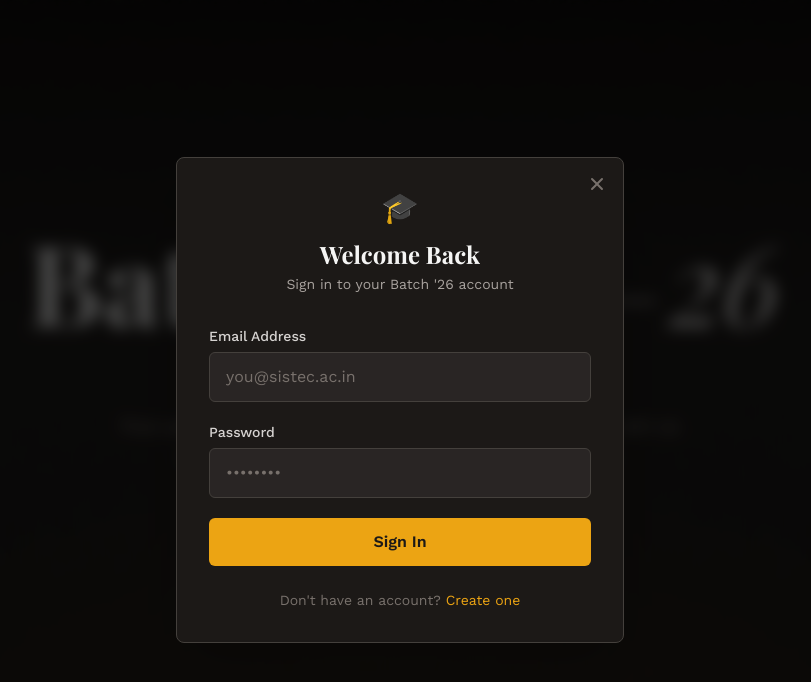
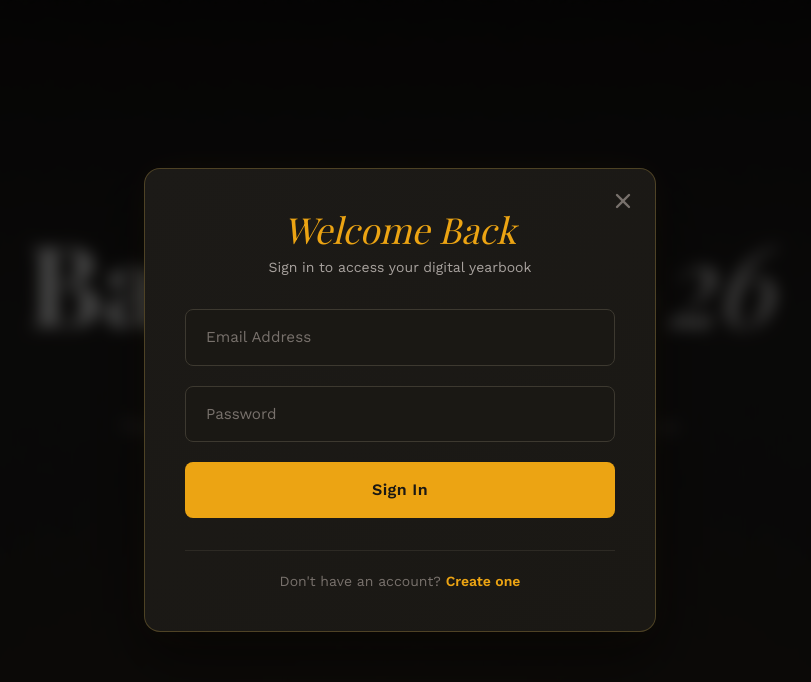
Before and after one commit to sahilAglawe/classof2022-26, a React (Vite) app: page / in a window 1280 px wide. Both pictures are taken after a click on the button "STUDENT LOGIN". Shown: the top 682 px of the page, without its empty margins (240-1051 px from the left). Built offline with nearby package versions, Linux system fonts and the light colour scheme; a web font is replaced by a local one.

Commit message:
feat: add SignInModal component with sign-in and registration form functionality

```diff
--- a/src/components/SignInModal.jsx
+++ b/src/components/SignInModal.jsx
@@ -1,73 +1,319 @@
+import { useState } from 'react'
+
 export default function SignInModal({ onClose }) {
+  const [mode, setMode] = useState('signin') // 'signin' or 'register'
+
+  // Sign In state
+  const [email, setEmail] = useState('')
+  const [password, setPassword] = useState('')
+
+  // Register state
+  const [regName, setRegName] = useState('')
+  const [regEmail, setRegEmail] = useState('')
+  const [regRoll, setRegRoll] = useState('')
+  const [regPassword, setRegPassword] = useState('')
+  const [regError, setRegError] = useState('')
+  const [signInError, setSignInError] = useState('')
+
+  const handleSignIn = (e) => {
+    e.preventDefault()
+    setSignInError('')
+    if (!email.trim() || !password.trim()) {
+      setSignInError('Please fill in all fields.')
+      return
+    }
+    // TODO: Connect to Firebase auth
+    console.log('Sign In:', { email, password })
+  }
+
+  const handleRegister = (e) => {
+    e.preventDefault()
+    setRegError('')
+
+    if (!regName.trim() || !regEmail.trim() || !regPassword.trim()) {
+      setRegError('Name, Email, and Password are mandatory.')
+      return
+    }
+
+    // Validate roll number range
+    if (regRoll.trim()) {
+      const rollNum = parseInt(regRoll, 10)
+      if (
+        isNaN(rollNum) ||
+        rollNum < 2241881242001 ||
+        rollNum > 2241881242080
+      ) {
+        setRegError('Roll number must be between 2241881242001 and 2241881242080.')
+        return
+      }
+    }
+
+    // TODO: Connect to Firebase auth + Firestore
+    console.log('Register:', {
+      name: regName,
+      email: regEmail,
+      branch: 'CSE',
+      rollNo: regRoll,
+      password: regPassword,
+    })
+  }
+
+  const switchMode = () => {
+    setMode(mode === 'signin' ? 'register' : 'signin')
+    setRegError('')
+    setSignInError('')
+  }
+
   return (
     <div
       className="fixed inset-0 z-[60] flex items-center justify-center bg-black/70 backdrop-blur-sm animate-fade-in"
       onClick={onClose}
     >
       <div
-        className="bg-stone-900 border border-stone-700 rounded-lg p-8 w-full max-w-md mx-4 shadow-2xl relative"
+        className="w-full max-w-lg mx-4 relative"
+        style={{
+          background: 'linear-gradient(145deg, #1c1a17, #1a1814)',
+          border: '1px solid rgba(196, 164, 75, 0.3)',
+          borderRadius: '1rem',
+          padding: '2.5rem',
+          boxShadow: '0 25px 60px rgba(0,0,0,0.5), 0 0 40px rgba(196,164,75,0.05)',
+        }}
         onClick={(e) => e.stopPropagation()}
       >
         {/* Close button */}
         <button
           onClick={onClose}
-          className="absolute top-4 right-4 text-stone-500 hover:text-stone-200 transition-colors cursor-pointer"
+          className="absolute top-5 right-5 text-stone-500 hover:text-stone-300 transition-colors cursor-pointer"
         >
-          <svg xmlns="http://www.w3.org/2000/svg" className="h-5 w-5" viewBox="0 0 20 20" fill="currentColor">
+          <svg xmlns="http://www.w3.org/2000/svg" className="h-6 w-6" viewBox="0 0 20 20" fill="currentColor">
             <path fillRule="evenodd" d="M4.293 4.293a1 1 0 011.414 0L10 8.586l4.293-4.293a1 1 0 111.414 1.414L11.414 10l4.293 4.293a1 1 0 01-1.414 1.414L10 11.414l-4.293 4.293a1 1 0 01-1.414-1.414L8.586 10 4.293 5.707a1 1 0 010-1.414z" clipRule="evenodd" />
           </svg>
         </button>
 
+        {mode === 'signin' ? (
+          /* =================== SIGN IN =================== */
+          <>
             {/* Header */}
             <div className="text-center mb-8">
-          <span className="text-3xl mb-3 block">🎓</span>
               <h2
-            className="text-2xl font-bold text-stone-100 mb-1"
-            style={{ fontFamily: 'var(--font-serif)' }}
+                className="text-3xl md:text-4xl mb-2"
+                style={{
+                  fontFamily: 'var(--font-serif)',
+                  fontStyle: 'italic',
+                  fontWeight: 400,
+                  color: 'var(--color-gold-500)',
+                }}
               >
                 Welcome Back
               </h2>
-          <p className="text-stone-400 text-sm">Sign in to your Batch '26 account</p>
+              <p className="text-stone-400 text-sm">Sign in to access your digital yearbook</p>
             </div>
 
             {/* Form */}
-        <form onSubmit={(e) => e.preventDefault()} className="space-y-5">
-          <div>
-            <label className="block text-sm font-medium text-stone-300 mb-1.5">
-              Email Address
-            </label>
+            <form onSubmit={handleSignIn} className="space-y-5">
               <input
                 type="email"
-              placeholder="you@sistec.ac.in"
-              className="w-full px-4 py-3 bg-stone-800 border border-stone-700 rounded-md text-stone-100 placeholder-stone-500 focus:outline-none focus:border-gold-500 focus:ring-1 focus:ring-gold-500 transition-all"
+                value={email}
+                onChange={(e) => setEmail(e.target.value)}
+                placeholder="Email Address"
+                required
+                className="w-full px-5 py-4 rounded-lg text-stone-100 placeholder-stone-500 focus:outline-none transition-all"
+                style={{
+                  background: '#1a1814',
+                  border: '1px solid #3d3930',
+                  fontSize: '0.95rem',
+                }}
+                onFocus={(e) => e.target.style.borderColor = 'var(--color-gold-500)'}
+                onBlur={(e) => e.target.style.borderColor = '#3d3930'}
               />
-          </div>
-          <div>
-            <label className="block text-sm font-medium text-stone-300 mb-1.5">
-              Password
-            </label>
               <input
                 type="password"
-              placeholder="••••••••"
-              className="w-full px-4 py-3 bg-stone-800 border border-stone-700 rounded-md text-stone-100 placeholder-stone-500 focus:outline-none focus:border-gold-500 focus:ring-1 focus:ring-gold-500 transition-all"
+                value={password}
+                onChange={(e) => setPassword(e.target.value)}
+                placeholder="Password"
+                required
+                className="w-full px-5 py-4 rounded-lg text-stone-100 placeholder-stone-500 focus:outline-none transition-all"
+                style={{
+                  background: '#1a1814',
+                  border: '1px solid #3d3930',
+                  fontSize: '0.95rem',
+                }}
+                onFocus={(e) => e.target.style.borderColor = 'var(--color-gold-500)'}
+                onBlur={(e) => e.target.style.borderColor = '#3d3930'}
               />
-          </div>
+
+              {signInError && (
+                <p className="text-red-400 text-sm text-center">{signInError}</p>
+              )}
 
               <button
                 type="submit"
-            className="w-full py-3 bg-gold-500 hover:bg-gold-600 text-stone-900 font-semibold rounded-md transition-colors duration-300 cursor-pointer"
+                className="w-full py-4 rounded-lg font-semibold text-base tracking-wide transition-all duration-300 cursor-pointer hover:brightness-110"
+                style={{
+                  background: 'var(--color-gold-500)',
+                  color: '#1a1814',
+                }}
               >
                 Sign In
               </button>
             </form>
 
-        <p className="text-center text-stone-500 text-sm mt-6">
+            {/* Divider + Switch */}
+            <div className="mt-8 pt-5" style={{ borderTop: '1px solid #2d2a24' }}>
+              <p className="text-center text-stone-500 text-sm">
                 Don't have an account?{' '}
-          <button className="text-gold-500 hover:underline cursor-pointer">
+                <button
+                  onClick={switchMode}
+                  className="font-semibold hover:underline cursor-pointer"
+                  style={{ color: 'var(--color-gold-500)' }}
+                >
                   Create one
                 </button>
               </p>
             </div>
+          </>
+        ) : (
+          /* =================== REGISTER =================== */
+          <>
+            {/* Header */}
+            <div className="text-center mb-8">
+              <h2
+                className="text-3xl md:text-4xl mb-2"
+                style={{
+                  fontFamily: 'var(--font-serif)',
+                  fontStyle: 'italic',
+                  fontWeight: 400,
+                  color: 'var(--color-gold-500)',
+                }}
+              >
+                Request Access
+              </h2>
+              <p className="text-stone-400 text-sm">Request access to join the digital archive</p>
+            </div>
+
+            {/* Form */}
+            <form onSubmit={handleRegister} className="space-y-4">
+              {/* Row 1: Name + Email */}
+              <div className="grid grid-cols-1 md:grid-cols-2 gap-4">
+                <input
+                  type="text"
+                  value={regName}
+                  onChange={(e) => setRegName(e.target.value)}
+                  placeholder="Full Name *"
+                  required
+                  className="w-full px-5 py-4 rounded-lg text-stone-100 placeholder-stone-500 focus:outline-none transition-all"
+                  style={{
+                    background: '#1a1814',
+                    border: '1px solid #3d3930',
+                    fontSize: '0.95rem',
+                  }}
+                  onFocus={(e) => e.target.style.borderColor = 'var(--color-gold-500)'}
+                  onBlur={(e) => e.target.style.borderColor = '#3d3930'}
+                />
+                <input
+                  type="email"
+                  value={regEmail}
+                  onChange={(e) => setRegEmail(e.target.value)}
+                  placeholder="Email Address *"
+                  required
+                  className="w-full px-5 py-4 rounded-lg text-stone-100 placeholder-stone-500 focus:outline-none transition-all"
+                  style={{
+                    background: '#1a1814',
+                    border: '1px solid #3d3930',
+                    fontSize: '0.95rem',
+                  }}
+                  onFocus={(e) => e.target.style.borderColor = 'var(--color-gold-500)'}
+                  onBlur={(e) => e.target.style.borderColor = '#3d3930'}
+                />
+              </div>
+
+              {/* Row 2: Branch (CSE fixed) + Roll Number */}
+              <div className="grid grid-cols-1 md:grid-cols-2 gap-4">
+                {/* CSE - fixed, non-editable */}
+                <div
+                  className="w-full px-5 py-4 rounded-lg flex items-center justify-between"
+                  style={{
+                    background: '#1a1814',
+                    border: '1px solid #3d3930',
+                    fontSize: '0.95rem',
+                    color: '#e7e5e4',
+                  }}
+                >
+                  <span>CSE</span>
+                  <svg className="w-4 h-4 text-stone-500" fill="none" viewBox="0 0 24 24" stroke="currentColor" strokeWidth={2}>
+                    <path strokeLinecap="round" strokeLinejoin="round" d="M19 9l-7 7-7-7" />
+                  </svg>
+                </div>
+
+                <input
+                  type="text"
+                  value={regRoll}
+                  onChange={(e) => {
+                    // Only allow numeric input
+                    const val = e.target.value.replace(/\D/g, '')
+                    if (val.length <= 13) setRegRoll(val)
+                  }}
+                  placeholder="Roll Number (224188..)"
+                  className="w-full px-5 py-4 rounded-lg text-stone-100 placeholder-stone-500 focus:outline-none transition-all"
+                  style={{
+                    background: '#1a1814',
+                    border: '1px solid #3d3930',
+                    fontSize: '0.95rem',
+                  }}
+                  onFocus={(e) => e.target.style.borderColor = 'var(--color-gold-500)'}
+                  onBlur={(e) => e.target.style.borderColor = '#3d3930'}
+                />
+              </div>
+
+              {/* Password */}
+              <input
+                type="password"
+                value={regPassword}
+                onChange={(e) => setRegPassword(e.target.value)}
+                placeholder="Create Password *"
+                required
+                className="w-full px-5 py-4 rounded-lg text-stone-100 placeholder-stone-500 focus:outline-none transition-all"
+                style={{
+                  background: '#1a1814',
+                  border: '1px solid #3d3930',
+                  fontSize: '0.95rem',
+                }}
+                onFocus={(e) => e.target.style.borderColor = 'var(--color-gold-500)'}
+                onBlur={(e) => e.target.style.borderColor = '#3d3930'}
+              />
+
+              {regError && (
+                <p className="text-red-400 text-sm text-center">{regError}</p>
+              )}
+
+              <button
+                type="submit"
+                className="w-full py-4 rounded-lg font-semibold text-base tracking-wide transition-all duration-300 cursor-pointer hover:brightness-110"
+                style={{
+                  background: 'var(--color-gold-500)',
+                  color: '#1a1814',
+                }}
+              >
+                Request Access
+              </button>
+            </form>
+
+            {/* Divider + Switch */}
+            <div className="mt-8 pt-5" style={{ borderTop: '1px solid #2d2a24' }}>
+              <p className="text-center text-stone-500 text-sm">
+                Already have an account?{' '}
+                <button
+                  onClick={switchMode}
+                  className="font-semibold hover:underline cursor-pointer"
+                  style={{ color: 'var(--color-gold-500)' }}
+                >
+                  Sign In
+                </button>
+              </p>
+            </div>
+          </>
+        )}
+      </div>
     </div>
   )
 }
```
Lines whose indentation alone changed are shown as unchanged.
